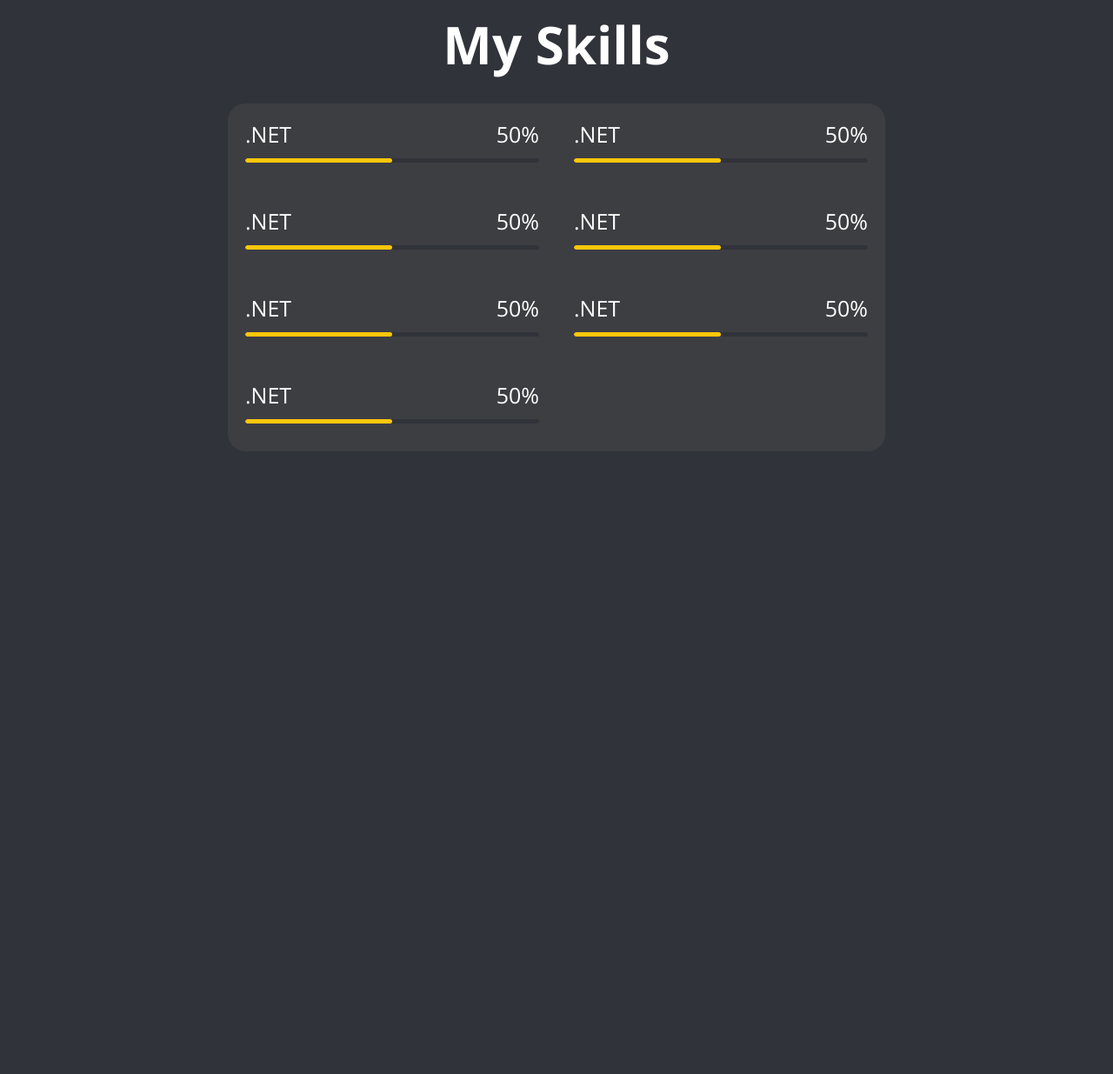
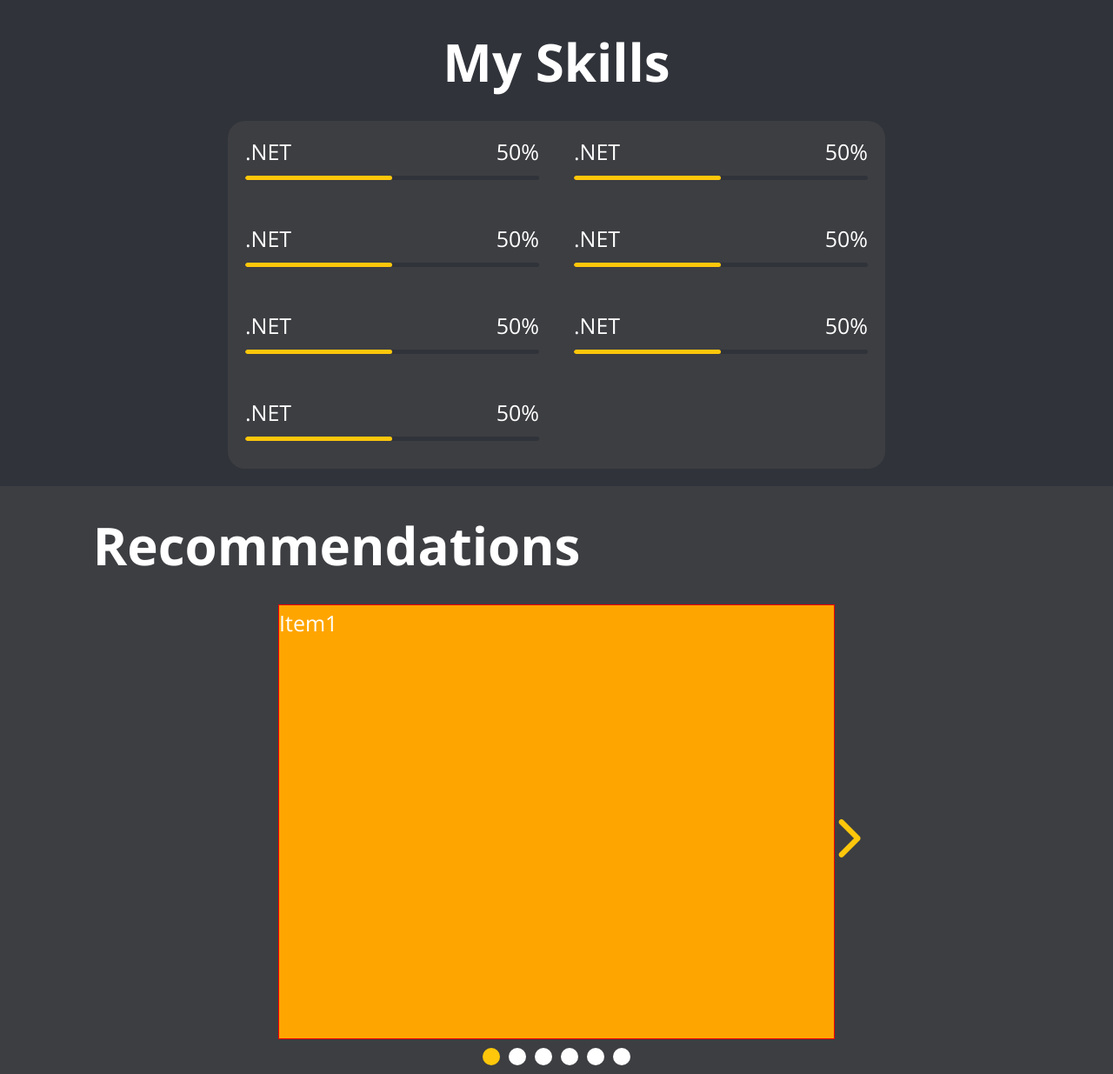
Before and after one commit to anshumandikshit/myportfolio, a website: page index.html in a window 1280 px wide. Shown: the part 1339-2574 px from the top of the page at 87% size. Before the commit the page ends 1858 px from the top, so only its background shows below. Drawn offline with nearby package versions, Linux system fonts and the light colour scheme.

Commit message:
Implement Carousel

```diff
--- /dev/null
+++ b/carousel.js
@@ -0,0 +1,94 @@
+console.log("carouselllllll......") ;
+
+const prevBtn = document.querySelector(".carousel__btn__btn--left");
+const nextBtn = document.querySelector(".carousel__btn__btn--right");
+const track = document.querySelector(".carousel__track");
+const slides =Array.from(track.children) ;
+const carouselNav = document.querySelector('.carousel__nav') ;
+const navIndicators = Array.from(carouselNav.children) ;
+
+const slideWidth = slides[0].getBoundingClientRect().width ;
+
+
+slides.forEach((slide,index)=>{
+    console.log(`sliede${index} left----->>>`, (slideWidth * index))
+    slide.style.left = `${slideWidth * index}px` ;
+})
+
+console.log('prevBtn------>',prevBtn)
+console.log('nextBtn------>',nextBtn)
+console.log('track------>',track)
+console.log('slides------>',slides)
+
+console.log(slideWidth) ;
+
+const hideShowBtn = (slides,targetIndex) =>{
+    if(targetIndex===0){
+        prevBtn.classList.add('hidden') ;
+        nextBtn.classList.remove('hidden') ;
+
+    }
+    else if(targetIndex===slides.length-1){
+        nextBtn.classList.add('hidden') ;
+        prevBtn.classList.remove('hidden') ;
+    }
+    else{
+        prevBtn.classList.remove('hidden') ;
+        nextBtn.classList.remove('hidden') ;
+    }
+}
+
+const updateDot = (currentDot,targetDot)=>{
+    currentDot.classList.remove('current-slide') ;
+    targetDot.classList.add('current-slide') ;
+}
+
+const updateSlide = (track,currentSlide,targetSlide) =>{
+    let amountToMove = parseFloat(targetSlide.style.left, 10);
+    track.style.transform = "translateX(" + -amountToMove + "px)";
+    currentSlide.classList.remove('current-slide') ;
+    targetSlide.classList.add('current-slide');
+}
+
+nextBtn.addEventListener('click',()=>{
+    const currentSlide = track.querySelector('.current-slide');
+    let currentDot = carouselNav.querySelector('.current-slide');
+    const nextSlide = currentSlide.nextElementSibling ;
+    updateSlide(track,currentSlide,nextSlide);
+    console.log(currentSlide) ;
+    updateDot(currentDot,currentDot.nextElementSibling);
+
+    const nextSlideIndex = slides.findIndex(slide=>slide === nextSlide);
+    hideShowBtn(slides,nextSlideIndex) ;
+
+});
+
+
+prevBtn.addEventListener('click',()=>{
+    const currentSlide = track.querySelector('.current-slide');
+    let currentDot = carouselNav.querySelector('.current-slide');
+    const prevSlide = currentSlide.previousElementSibling ;
+    updateSlide(track,currentSlide,prevSlide);
+    updateDot(currentDot,currentDot.previousElementSibling);
+
+    const prevSlideIndex = slides.findIndex(slide=>slide === prevSlide);
+    hideShowBtn(slides,prevSlideIndex) ;
+});
+
+console.log(navIndicators);
+
+carouselNav.addEventListener('click',(event)=>{
+    console.log('navClick' , event) ;
+    const currentSlide = track.querySelector('.current-slide');
+    let clickedButton = event.target.closest('.carousel__indicator');
+    console.log(clickedButton) ;
+
+    let clickedIndex = navIndicators.findIndex(item=> item === clickedButton);
+    console.log('clickedIndex',clickedIndex);
+    let targetSlide = slides[clickedIndex] ;
+    updateSlide(track,currentSlide,targetSlide);
+
+     let currentDot = carouselNav.querySelector('.current-slide');
+     updateDot(currentDot,navIndicators[clickedIndex]) ;
+     hideShowBtn(slides,clickedIndex) ;
+})
--- a/index.html
+++ b/index.html
@@ -102,7 +102,7 @@
                 </div>
             </h1>
         </section>
-        <section id="skillsContainer" class="section skillsContainer">
+        <section id="skillsContainer" class="section skillsContainer mt-s mb-s">
             <h1 class="heading-primary heading  mt-s mb-s">
                 <span class="heading-primary--main">
                     My Skills
@@ -205,9 +205,50 @@
         </section>
         <!-- <section class="project">Projects</section>
         <footer class="footer">Footer</footer> -->
+        <section class="recommendation">
+            <h1 class="heading-primary heading  mt-s mb-s">
+                <span class="heading-primary--main">
+                    Recommendations
+                </span>
+            </h1>
+            <div class="carousel">
+                <button class="carousel__btn carousel__btn__btn--left hidden">
+                    <svg class="">
+                        <use xlink:href="img/sprites/solid.svg#chevron-left"></use>
+                    </svg>
+                </button>
+                <div class="carousel__track-container">
+                    <ul class="carousel__track">
+                        <li class="carousel__slide current-slide">
+                            Item1
+                        </li>
+                        <li class="carousel__slide ">item2</li>
+                        <li class="carousel__slide">item3</li>
+                        <li class="carousel__slide">item4</li>
+                        <li class="carousel__slide">item5</li>
+                        <li class="carousel__slide">item6</li>
+                    </ul>
+                </div>
+                <button class="carousel__btn carousel__btn__btn--right">
+                    <svg class="">
+                        <use xlink:href="img/sprites/solid.svg#chevron-right"></use>
+                    </svg>
+                </button>
+                <div class="carousel__nav ">
+                    <button class="carousel__indicator current-slide"></button>
+                    <button class="carousel__indicator"></button>
+                    <button class="carousel__indicator"></button>
+                    <button class="carousel__indicator"></button>
+                    <button class="carousel__indicator"></button>
+                    <button class="carousel__indicator"></button>
 
+                </div>
+
+            </div>
+        </section>
     </div>
     <script src="script.js"></script>
+    <script src="carousel.js"></script>
 </body>
 
 </html>
--- /dev/null
+++ b/sass/components/_carousel.scss
@@ -0,0 +1,87 @@
+@use "../abstracts//index" as *;
+
+.carousel {
+  grid-column: 1 / -1;
+  width: 50%;
+  //height: 66rem;
+  grid-row: 2 / 3;
+  margin: 0 auto;
+  position: relative;
+
+  &__btn {
+    position: absolute;
+    height: 10rem;
+    width: 10rem;
+    top: 50%;
+    transform: translateY(-50%);
+    fill: $color-highlight-primary;
+    border: none;
+    background-color: transparent;
+    cursor: pointer;
+
+    &__btn--left {
+      left: -10%;
+    }
+    &__btn--right {
+      right: -10%;
+    }
+
+    svg {
+      height: 5rem;
+      width: 5rem;
+    }
+  }
+  &__track {
+    &-container {
+      width: 100%;
+      height: 50rem;
+
+      position: relative;
+      overflow: hidden;
+    }
+    list-style-type: none;
+    height: 100%;
+    transition: transform 0.2s ease-in;
+
+  }
+
+  &__slide {
+    width: 100%;
+    height: 100%;
+    background-color: orange;
+    position: absolute;
+    top: 0%;
+    bottom: 0%;
+    border: 1px solid red;
+
+  }
+
+  &__nav {
+    display: flex;
+
+    width: 100%;
+
+    justify-content: center;
+    align-items: center;
+    padding: 1rem 0;
+    .current-slide {
+        background-color: $color-highlight-primary;
+      }
+  }
+
+  &__indicator {
+    border: none;
+    height: 2rem;
+    width: 2rem;
+    border-radius: 50%;
+    background-color: $color-white;
+    &:not(:last-child) {
+      margin-right: 1rem;
+    }
+  }
+
+  .hidden {
+    display: none;
+  }
+
+}
--- a/sass/layout/_grid.scss
+++ b/sass/layout/_grid.scss
@@ -1,5 +1,5 @@
 .gridContainer{
     display: grid;
     grid-template-columns: [left-start]minmax(100px,1fr) [left-end center-start]repeat(10,[col-start] minmax(min-content,150px) [col-end] ) [center-end right-start] minmax(100px,1fr) [right-end];
-    grid-template-rows: min-content 90vh min-content  min-content;
+    grid-template-rows: min-content 90vh min-content  min-content auto;
 }
--- /dev/null
+++ b/sass/layout/_recommendation.scss
@@ -0,0 +1,15 @@
+@use '../abstracts//index' as * ;
+
+
+.recommendation {
+    grid-row: 5 /6;
+    grid-column: left-start / right-end;
+    display: grid;
+    grid-template-columns: repeat(12, 1fr);
+    grid-template-rows: repeat(2,min-content);
+    background-color: $bg-color-tertiary ;
+
+    .heading {
+        grid-column: 2 / -1;
+    }
+}
--- a/sass/main.scss
+++ b/sass/main.scss
@@ -14,6 +14,7 @@
 @use "components/popup";
 @use "components/story";
 @use "components/progress-bar";
+@use "components/carousel";
 
 @use "layout/grid";
 @use "layout/section";
@@ -21,6 +22,7 @@
 @use "layout/navigation";
 @use "layout/aboutMe" ;
 @use "layout/skills" ;
+@use "layout/recommendation" ;
 @use "layout/footer";
 
 @use "pages/home";
```
Also changed, not shown: css/styles.css, 1 other file.
